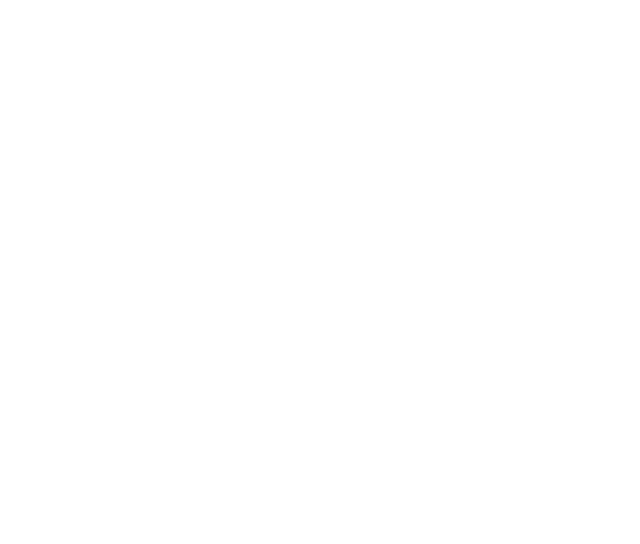
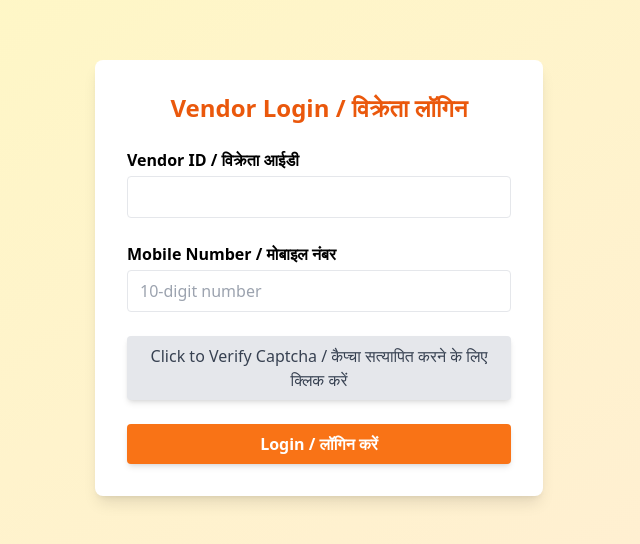
Before and after one commit to kn9annihilator/artisans-marketplace, a React (Create React App) app: page /login-vendor in a window 1280 px wide. Before the commit this address had no page. Shown: the part 122-666 px from the top of the page, without its empty margins (321-961 px from the left). Built offline with nearby package versions, Linux system fonts and the light colour scheme.

Commit message:
Made Vendor Login after Vendor Registration and updated login page

```diff
--- a/src/App.js
+++ b/src/App.js
@@ -7,6 +7,11 @@
 import CartPage from './pages/CartPage';
 import LoginPage from './pages/LoginPage';
 import VendorRegister from './pages/VendorRegister';
+import CustomerLogin from './pages/CustomerLogin';
+import VendorLogin from './pages/VendorLogin';
+
+
+
 
 
 // import PaymentPage from './pages/PaymentPage'; // Not created yet
@@ -22,6 +27,12 @@
         <Route path="/login" element={<LoginPage />} />
         <Route path="/cart" element={<CartPage />} />
         <Route path="/register-vendor" element={<VendorRegister />} />
+        <Route path="/login-customer" element={<CustomerLogin />} />
+        <Route path="/login-vendor" element={<VendorLogin />} />
+
+
+
+
 
         {/* <Route path="/payment" element={<PaymentPage />} /> */}
       </Routes>
--- /dev/null
+++ b/src/pages/CustomerLogin.jsx
@@ -0,0 +1,109 @@
+// src/pages/CustomerLogin.jsx
+
+import React, { useState } from 'react';
+import { motion } from 'framer-motion';
+
+const CustomerLogin = () => {
+  const [formData, setFormData] = useState({
+    name: '',
+    username: '',
+    phone: '',
+    email: '',
+    phoneVerified: false,
+    emailVerified: false,
+    captchaVerified: false
+  });
+
+  const [error, setError] = useState('');
+
+  const handleChange = (e) => {
+    setFormData({ ...formData, [e.target.name]: e.target.value });
+  };
+
+  const handleVerification = (type) => {
+    setFormData({ ...formData, [type]: true });
+  };
+
+  const handleCaptcha = () => {
+    setFormData({ ...formData, captchaVerified: !formData.captchaVerified });
+  };
+
+  const handleSubmit = (e) => {
+    e.preventDefault();
+    const { name, username, phone, email, phoneVerified, emailVerified, captchaVerified } = formData;
+    if (!name || !username || !phone || !email || !phoneVerified || !emailVerified || !captchaVerified) {
+      setError('All fields and verifications are required.');
+      return;
+    }
+    setError('');
+    alert('✅ Customer login submitted successfully!');
+  };
+
+  return (
+    <div className="min-h-screen flex justify-center items-center bg-gradient-to-br from-blue-50 to-white px-4">
+      <motion.form
+        onSubmit={handleSubmit}
+        initial={{ opacity: 0, y: 30 }}
+        animate={{ opacity: 1, y: 0 }}
+        transition={{ duration: 0.6 }}
+        className="bg-white shadow-xl rounded-2xl p-10 w-full max-w-lg border border-blue-200"
+      >
+        <h2 className="text-2xl font-bold text-center text-blue-600 mb-6">Customer Login / ग्राहक लॉगिन</h2>
+
+        {['name', 'username', 'phone', 'email'].map((field) => (
+          <div key={field} className="mb-4">
+            <label className="block text-sm font-semibold mb-1 capitalize">
+              {field === 'phone' ? 'Mobile Number / मोबाइल नंबर *' :
+               field === 'email' ? 'Email ID / ईमेल आईडी *' :
+               field.charAt(0).toUpperCase() + field.slice(1) + ' *'}
+            </label>
+            <input
+              type={field === 'email' ? 'email' : field === 'phone' ? 'tel' : 'text'}
+              name={field}
+              required
+              value={formData[field]}
+              onChange={handleChange}
+              className="w-full border border-gray-300 px-4 py-2 rounded-lg focus:outline-blue-400 transition duration-300"
+            />
+            {(field === 'phone' || field === 'email') && (
+              <button
+                type="button"
+                onClick={() => handleVerification(field + 'Verified')}
+                className={`mt-2 text-sm px-4 py-1 rounded font-semibold text-white ${formData[field + 'Verified'] ? 'bg-green-500' : 'bg-blue-500 hover:bg-blue-600'}`}
+              >
+                {formData[field + 'Verified'] ? '✅ Verified' : 'Verify'}
+              </button>
+            )}
+          </div>
+        ))}
+
+        {/* Captcha */}
+        <motion.div
+          whileTap={{ scale: 1.05 }}
+          onClick={handleCaptcha}
+          className={`w-full text-center border-2 rounded-lg px-4 py-3 mt-4 cursor-pointer transition-all duration-300 ${
+            formData.captchaVerified ? 'border-green-500 bg-green-100' : 'border-gray-300 bg-gray-50'
+          }`}
+        >
+          <p className="text-sm font-medium text-gray-700">
+            {formData.captchaVerified ? '✅ Captcha Verified' : '🔒 Click to verify captcha / क्लिक करें सत्यापन हेतु'}
+          </p>
+        </motion.div>
+
+        {error && <p className="text-red-600 text-sm mt-2">{error}</p>}
+
+        {/* Submit */}
+        <motion.button
+          type="submit"
+          whileHover={{ scale: 1.03 }}
+          whileTap={{ scale: 0.97 }}
+          className="mt-6 w-full bg-blue-500 hover:bg-blue-600 text-white font-bold py-2 rounded-xl transition duration-300"
+        >
+          Login / लॉगिन करें
+        </motion.button>
+      </motion.form>
+    </div>
+  );
+};
+
+export default CustomerLogin;
--- a/src/pages/LandingPage.jsx
+++ b/src/pages/LandingPage.jsx
@@ -102,9 +102,32 @@
         </div>
       </section>
 
+
+
+
+
+
+
+
+
+
+
+
+
+
+
+
+
+
+
+
+
+
+
+
       {/* Footer Section */}
       <footer id="footer" className="bg-gray-900 text-gray-400 text-center py-6 border-t border-gray-700">
-        <p>Contact us: artisans.marketplace@gmail.com | Phone: +91-9876543210</p>
+        <p>Contact us: public.contact.krishna@gmail.com | Phone: +91-XXXXXXXXXX</p>
         <p className="text-sm mt-2">© 2025 Local Market. All rights reserved.</p>
       </footer>
     </div>
--- /dev/null
+++ b/src/pages/VendorLogin.jsx
@@ -0,0 +1,104 @@
+// src/pages/VendorLogin.jsx
+
+import React, { useState } from 'react';
+import { useNavigate } from 'react-router-dom';
+import { motion } from 'framer-motion';
+
+const staggerContainer = {
+  hidden: {},
+  visible: {
+    transition: {
+      staggerChildren: 0.1
+    }
+  }
+};
+
+const staggerItem = {
+  hidden: { opacity: 0, y: 20 },
+  visible: { opacity: 1, y: 0 }
+};
+
+const VendorLogin = () => {
+  const [vendorId, setVendorId] = useState('');
+  const [mobile, setMobile] = useState('');
+  const [captchaChecked, setCaptchaChecked] = useState(false);
+  const [error, setError] = useState('');
+  const navigate = useNavigate();
+
+  const handleLogin = (e) => {
+    e.preventDefault();
+
+    if (!vendorId || !mobile || !captchaChecked) {
+      setError('कृपया सभी फ़ील्ड भरें और कैप्चा सत्यापित करें | Please fill all fields and verify the captcha.');
+      return;
+    }
+
+    console.log('Login Successful for', vendorId);
+    navigate('/vendor-dashboard');
+  };
+
+  return (
+    <div className="flex justify-center items-center min-h-screen bg-gradient-to-br from-yellow-100 to-orange-100 px-4">
+      <motion.form
+        onSubmit={handleLogin}
+        className="bg-white rounded-lg shadow-lg p-8 w-full max-w-md space-y-6"
+        variants={staggerContainer}
+        initial="hidden"
+        animate="visible"
+      >
+        <motion.h2
+          className="text-2xl font-bold text-center text-orange-600"
+          variants={staggerItem}
+        >
+          Vendor Login / विक्रेता लॉगिन
+        </motion.h2>
+
+        {error && <motion.p variants={staggerItem} className="text-red-600 text-sm text-center">{error}</motion.p>}
+
+        <motion.div variants={staggerItem}>
+          <label className="block font-semibold mb-1">Vendor ID / विक्रेता आईडी</label>
+          <input
+            type="text"
+            value={vendorId}
+            onChange={(e) => setVendorId(e.target.value)}
+            className="w-full border rounded px-3 py-2 focus:outline-none focus:ring-2 focus:ring-orange-400"
+            required
+          />
+        </motion.div>
+
+        <motion.div variants={staggerItem}>
+          <label className="block font-semibold mb-1">Mobile Number / मोबाइल नंबर</label>
+          <input
+            type="tel"
+            value={mobile}
+            onChange={(e) => setMobile(e.target.value)}
+            className="w-full border rounded px-3 py-2 focus:outline-none focus:ring-2 focus:ring-orange-400"
+            maxLength="10"
+            pattern="[0-9]{10}"
+            placeholder="10-digit number"
+            required
+          />
+        </motion.div>
+
+        <motion.div
+          variants={staggerItem}
+          whileTap={{ scale: 0.95 }}
+          className={`w-full py-2 px-4 text-center rounded cursor-pointer transition duration-300 ${captchaChecked ? 'bg-green-500 text-white' : 'bg-gray-200 text-gray-700'} shadow-md hover:shadow-lg`}
+          onClick={() => setCaptchaChecked(!captchaChecked)}
+        >
+          {captchaChecked ? 'Verified ✓ / सत्यापित' : 'Click to Verify Captcha / कैप्चा सत्यापित करने के लिए क्लिक करें'}
+        </motion.div>
+
+        <motion.button
+          type="submit"
+          variants={staggerItem}
+          className="w-full bg-orange-500 hover:bg-orange-600 text-white font-semibold py-2 rounded transition duration-300 shadow-md hover:shadow-lg"
+        >
+          Login / लॉगिन करें
+        </motion.button>
+      </motion.form>
+    </div>
+  );
+};
+
+export default VendorLogin;
```
